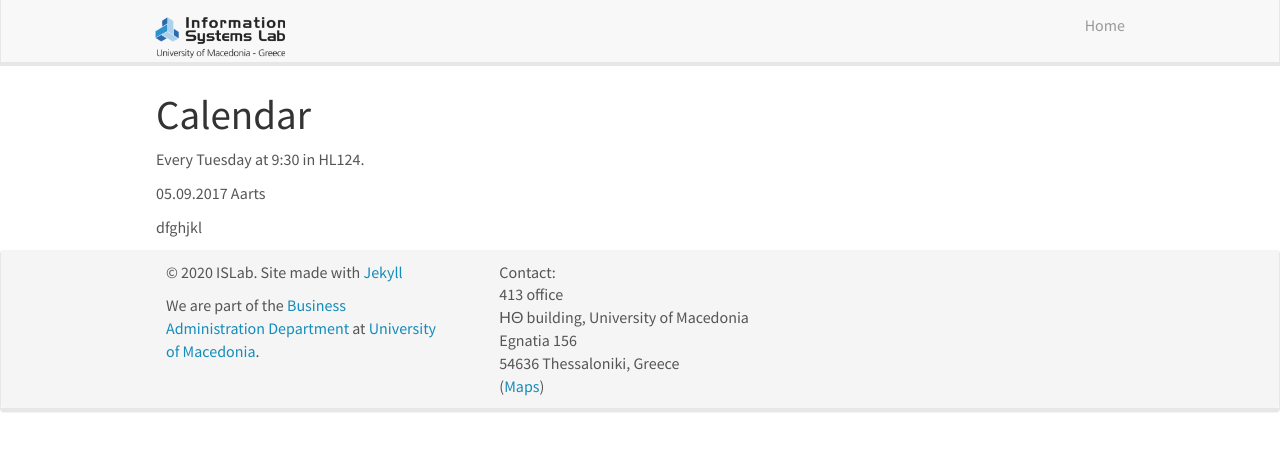
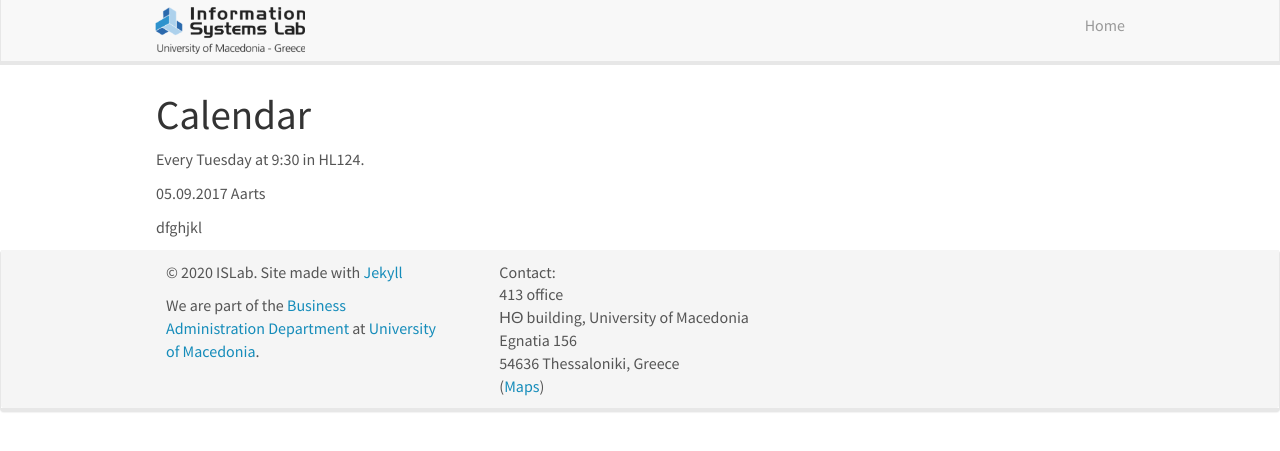
Before and after one commit to islab-uom/islab-uom2, a Jekyll site: the page built from _pages/mini_lecture_series.md, in a window 1280 px wide. Shown: the top 451 px of the page. Built offline with Jekyll 4.4.1, drawn with Linux system fonts in a browser that asks for light colours; nearby versions of some CDN libraries.

Commit message:
Update header.html

```diff
--- a/_includes/header.html
+++ b/_includes/header.html
@@ -8,7 +8,7 @@
 		<span class="icon-bar"></span>
 	  </button>
 
-    <a  href="{{ site.url }}{{ site.baseurl }}/"> <img src="{{ site.url }}{{ site.baseurl }}/images/logopic/islab.png" style="width: 130px;margin-bottom: 4px"></a>
+    <a  href="{{ site.url }}{{ site.baseurl }}/"> <img src="{{ site.url }}{{ site.baseurl }}/images/logopic/islab.png" style="width: 150px;margin-bottom: 7px;margin-top: 7px"></a>
 	</div>
 	<div class="collapse navbar-collapse" id="navbar-collapse-1">
 	  <ul class="nav navbar-nav navbar-right">
```
